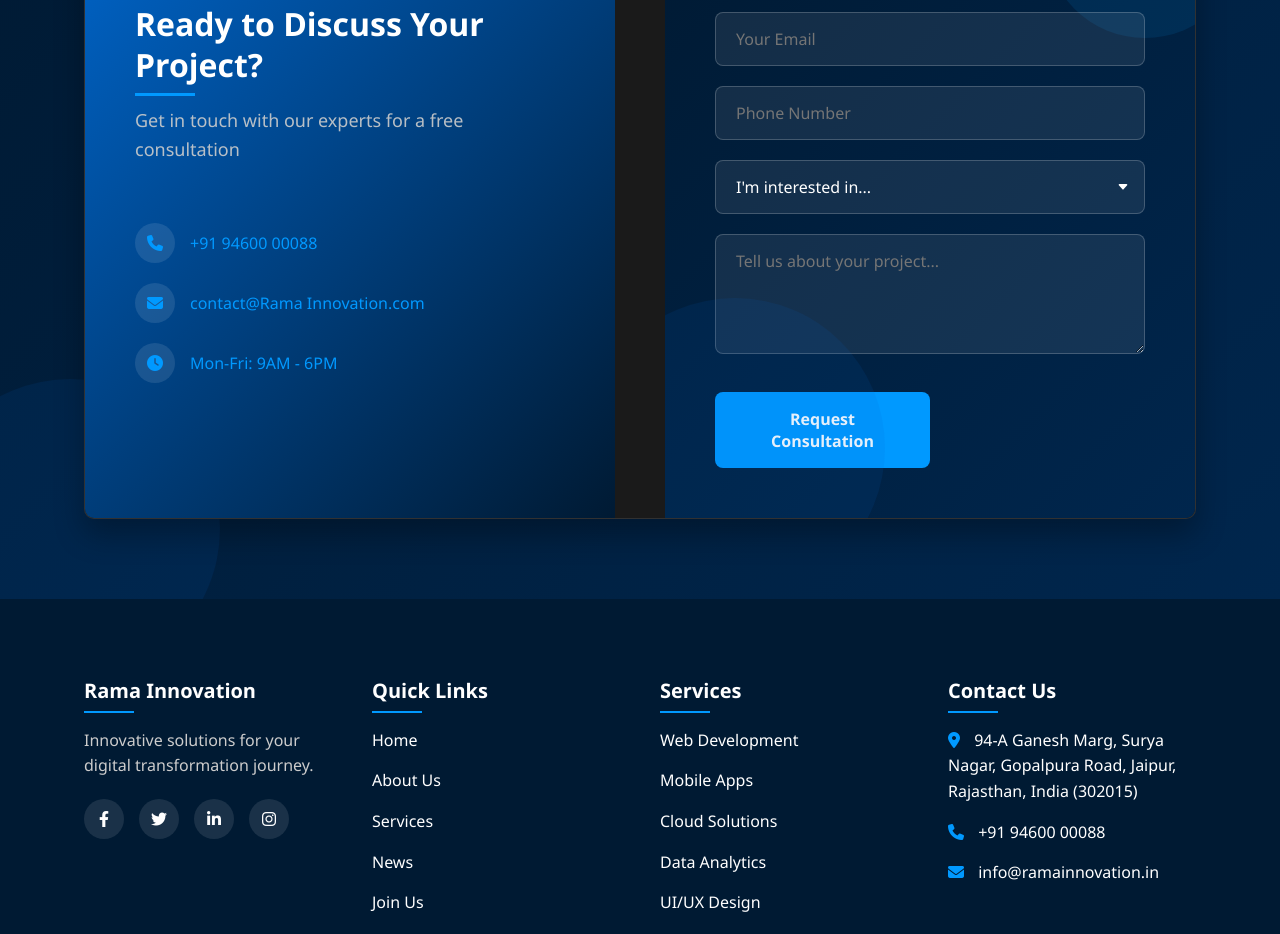
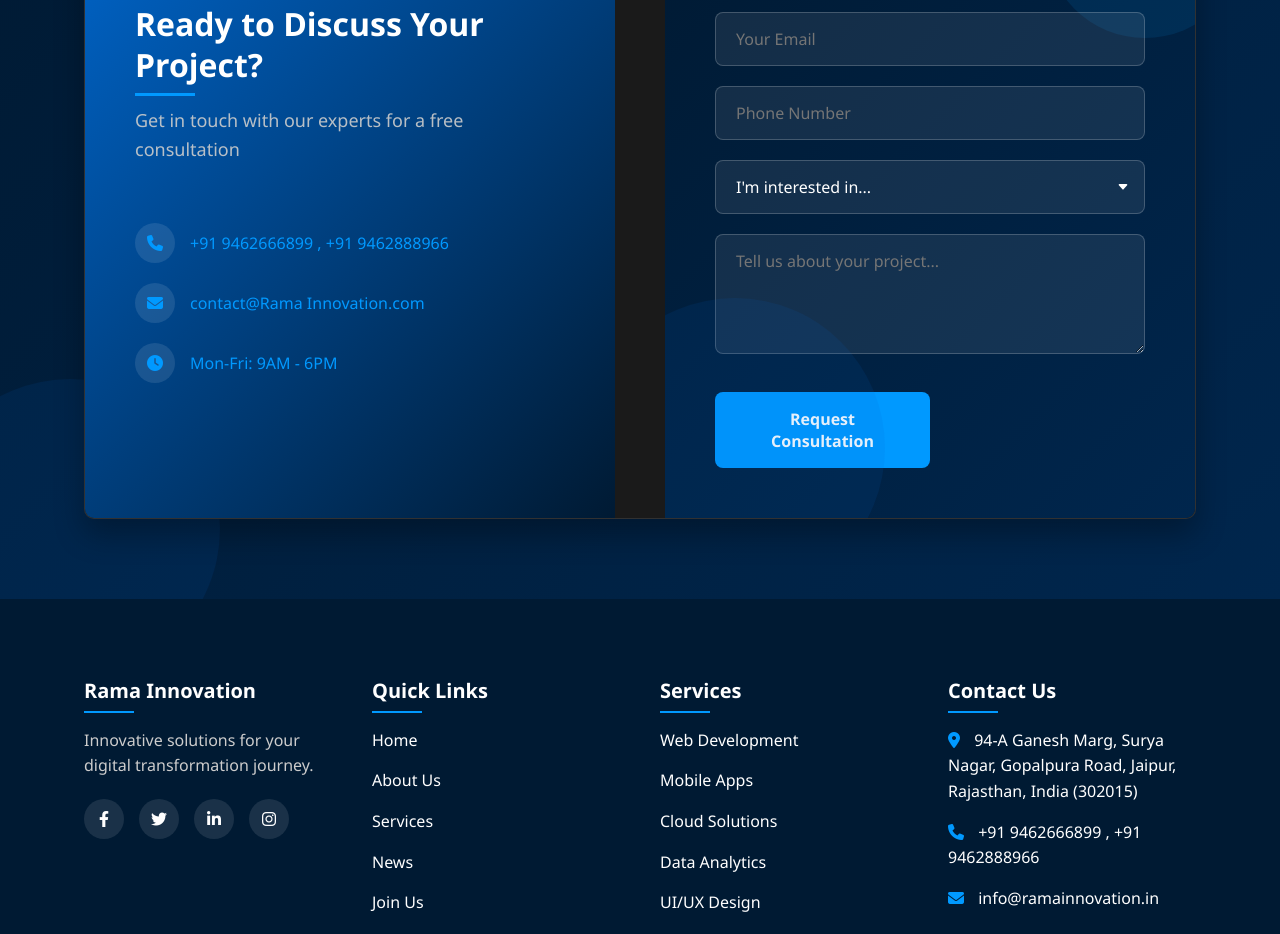
Before and after one commit to aayushsh2003/Rama_Innovation_Company, a plain HTML site: page service.html in a window 1280 px wide. Shown: the part 2245-3179 px from the top of the page. Drawn offline with Linux system fonts and the light colour scheme.

Commit message:
Mobile NO updated

```diff
--- a/service.html
+++ b/service.html
@@ -313,7 +313,7 @@
                     <div class="contact-info">
                         <div class="contact-item">
                             <i class="fas fa-phone"></i>
-                            <span>+91 94600 00088</span>
+                            <span>+91 9462666899 , +91 9462888966</span>
                         </div>
                         <div class="contact-item">
                             <i class="fas fa-envelope"></i>
@@ -396,7 +396,7 @@
                     <h3>Contact Us</h3>
                     <ul>
                         <li><i class="fas fa-map-marker-alt"></i> 94-A Ganesh Marg, Surya Nagar, Gopalpura Road, Jaipur, Rajasthan, India (302015)</li>
-                        <li><i class="fas fa-phone"></i> +91 94600 00088</li>
+                        <li><i class="fas fa-phone"></i> +91 9462666899 , +91 9462888966</li>
                         <li><i class="fas fa-envelope"></i> info@ramainnovation.in</li>
                     </ul>
                 </div>
```
Also changed, not shown: about.html (+1 -1 lines), index.html (+1 -1 lines), internship.html (+1 -1 lines), join.html (+1 -1 lines), news.html (+1 -1 lines).
